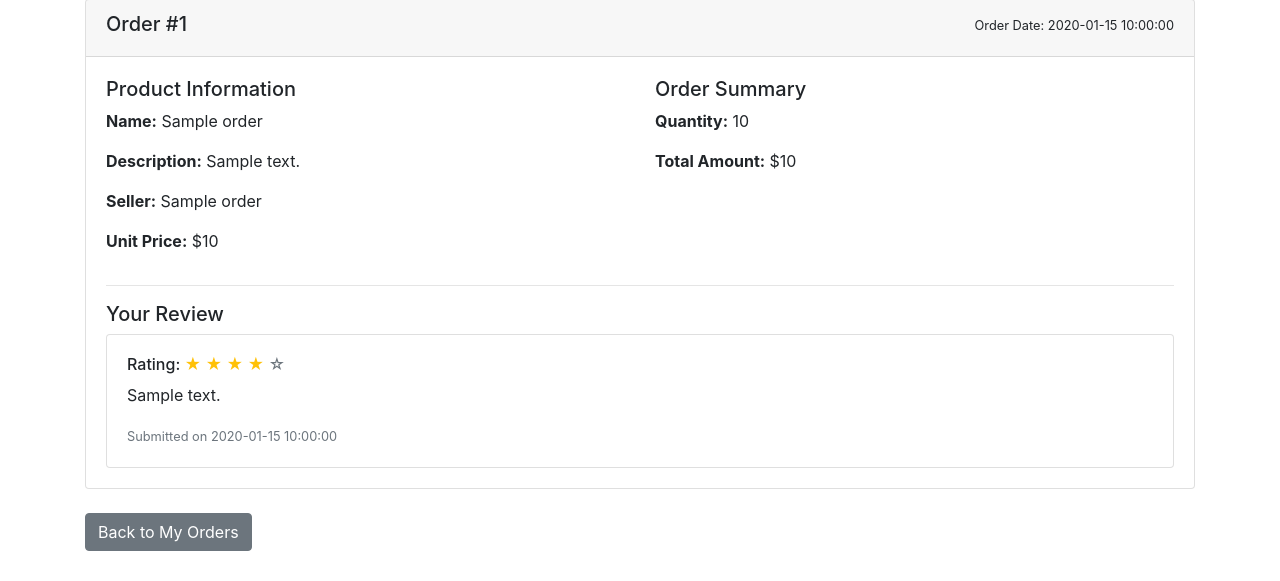
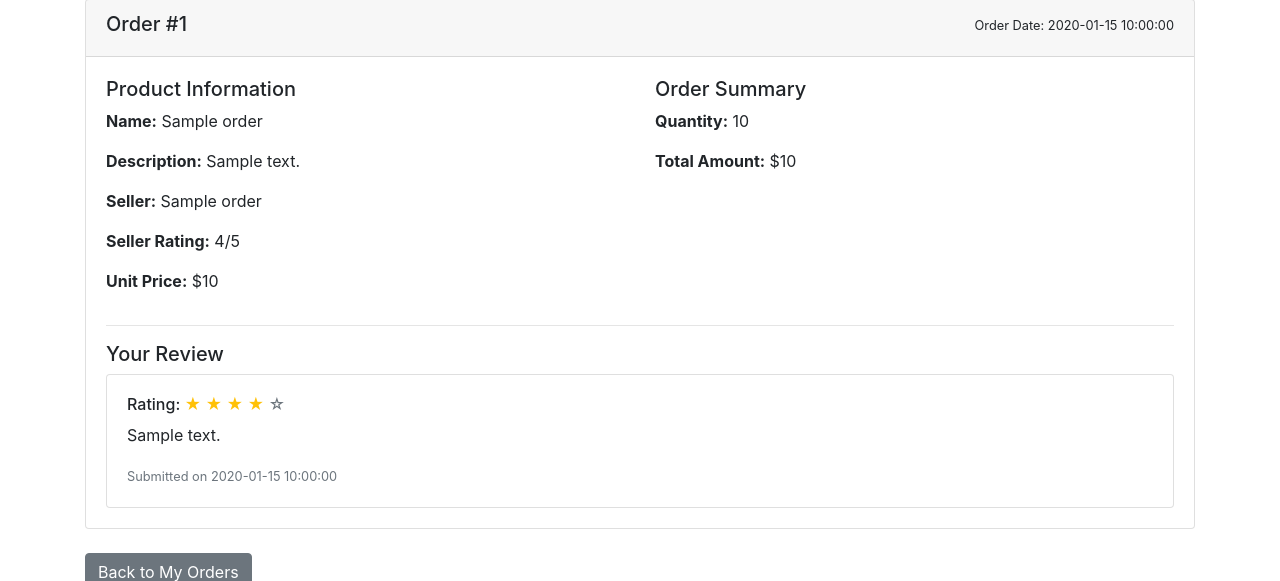
Before and after one commit to maxcheever/NittanyBusiness, a Flask app: template templates/order_detail.html in a window 1280 px wide. Shown: the part 127-708 px from the top of the page. Run offline with Flask 3, Linux system fonts and the light colour scheme; the template is opened without the code that fills it: most values are stand-ins (such as "Sample title", 1, 10 or a date in 2020); parts of the project's set-up code (start-up, migrations or seed data) failed here and were passed over; some libraries are stand-ins or nearby versions.

Commit message:
Average rating of user now reflects on product detail, order detail, order complete

```diff
--- a/app.py
+++ b/app.py
@@ -448,7 +448,7 @@ def view_product(product_id):
 
     # Get seller info
     seller_cursor = conn.execute('''
-        SELECT s.business_name, s.user_id
+        SELECT s.business_name, s.user_id, s.avg_rating
         FROM Sellers s
         WHERE s.user_id = ?
     ''', (product['seller_id'],))
@@ -470,6 +470,7 @@ def view_product(product_id):
                            product=product,
                            seller_name=seller['business_name'] if seller else "Unknown Seller",
                            seller_id=seller['user_id'] if seller else None,
+                           seller_rating=seller['avg_rating'] if seller else None,
                            reviews=reviews,
                            user_type=session.get('user_type'))
 
@@ -624,6 +625,7 @@ def payment():
             session['completed_order'] = {
                 'order_id': order_id,
                 'product_title': pending_order['product_title'],
+                'seller_id': pending_order['seller_id'],
                 'seller_name': pending_order['seller_name'],
                 'quantity': pending_order['quantity'],
                 'total_amount': pending_order['total_amount']
@@ -670,6 +672,13 @@ def order_complete():
         return redirect(url_for('login'))
 
     completed_order = session.get('completed_order')
+    # Retrieve the average rating for the product
+    conn = sql.connect('database.db')
+    print(completed_order)
+    print(completed_order['seller_id'])
+    cursor = conn.execute('SELECT avg_rating FROM Sellers WHERE user_id = ?', (completed_order['seller_id'],))
+    completed_order['seller_rating'] = cursor.fetchone()[0]
+    conn.close()
     if not completed_order:
         return redirect(url_for('home'))
 
@@ -747,6 +756,10 @@ def view_order_details(order_id):
         conn.close()
         return redirect(url_for('view_orders'))
 
+    # Retrieve seller's average rating
+    rating_row = conn.execute('SELECT avg_rating FROM Sellers WHERE user_id = ?', (order['seller_id'],)).fetchone()
+    seller_rating = rating_row[0] if rating_row else 0
+
     # Check if there's a review for this order
     review_cursor = conn.execute('''
         SELECT * FROM Reviews
@@ -759,6 +772,7 @@ def view_order_details(order_id):
     return render_template('order_detail.html',
                           order=order,
                           review=review,
+                          seller_rating=seller_rating,
                           user_type=session.get('user_type'))
 
 @app.route('/review/<int:order_id>')
@@ -771,16 +785,15 @@ def leave_review(order_id):
     else:
         return redirect(url_for('home'))
 
-@app.route('/submit_review', methods=['POST'])
-def submit_review():
+@app.route('/submit_review/<int:order_id>', methods=['POST'])
+def submit_review(order_id):
     if not session.get('logged_in'):
         return redirect(url_for('login'))
 
     # Retrieve relevant information pertaining to the product review
-    order_id = request.form['order_id']
     rating = int(request.form['rating'])
     review_text = request.form['review_text']
-    timestamp = datetime.now()
+    timestamp = datetime.now().strftime('%Y-%m-%d %H:%M:%S')
 
     # Connect to the database to update
     conn = sql.connect('database.db')
@@ -796,7 +809,7 @@ def submit_review():
         if result:
             seller_id = result[0]
             # Update the seller's average rating
-            cursor.execute('SELECT AVG(rating) FROM Reviews WHERE order_id IN (SELECT order_id FROM Orders WHERE seller_id = ?)', (seller_id,))
+            cursor.execute('SELECT AVG(rating) FROM Reviews WHERE order_id IN (SELECT order_id FROM Orders WHERE seller_id = ?)',(seller_id,))
             avg_rating = cursor.fetchone()[0] or 0
             cursor.execute('UPDATE Sellers SET avg_rating = ? WHERE user_id = ?', (avg_rating, seller_id))
         conn.commit()
@@ -808,7 +821,7 @@ def submit_review():
     finally:
         conn.close()
 
-    return redirect(url_for('order_complete'))
+    return redirect(url_for('view_order_details', order_id=order_id))
 
 if __name__ == "__main__":
     app.run()
--- a/init_db.py
+++ b/init_db.py
@@ -91,7 +91,7 @@ def create_tables():
                 bank_routing_number TEXT NOT NULL,
                 bank_account_number TEXT NOT NULL,
                 balance REAL NOT NULL,
-                avg_rating REAL DEFAULT 0,
+                avg_rating REAL NOT NULL DEFAULT 0,
                 FOREIGN KEY (user_id) REFERENCES Users(user_id),
                 FOREIGN KEY (business_address) REFERENCES Address(address_id)
             )
--- a/templates/order_complete.html
+++ b/templates/order_complete.html
@@ -48,6 +48,7 @@
                     <p><strong>Order ID:</strong> {{ order.order_id }}</p>
                     <p><strong>Product:</strong> {{ order.product_title }}</p>
                     <p><strong>Seller:</strong> {{ order.seller_name }}</p>
+                    <p><strong>Seller Rating:</strong> {{ '%.1f'|format(order.seller_rating) }}/5</p>
                     <p><strong>Quantity:</strong> {{ order.quantity }}</p>
                     <p><strong>Total Amount:</strong> ${{ order.total_amount }}</p>
                 </div>
--- a/templates/order_detail.html
+++ b/templates/order_detail.html
@@ -57,6 +57,7 @@
                                 <p><strong>Name:</strong> {{ order.product_title }}</p>
                                 <p><strong>Description:</strong> {{ order.product_details }}</p>
                                 <p><strong>Seller:</strong> {{ order.seller_name }}</p>
+                                <p><strong>Seller Rating:</strong> {{ seller_rating }}/5</p>
                                 <p><strong>Unit Price:</strong> ${{ order.unit_price }}</p>
                             </div>
                             <div class="col-md-6">
--- a/templates/product_detail.html
+++ b/templates/product_detail.html
@@ -60,6 +60,7 @@
                         <p><strong>Price:</strong> ${{ product.price }}</p>
                         <p><strong>Available Quantity:</strong> {{ product.quantity }}</p>
                         <p><strong>Seller:</strong> {{ seller_name }}</p>
+                        <p><strong>Seller Rating:</strong> {{ '%.1f'|format(seller_rating) }}/5</p>
                         <hr>
                         <h5>Product Description:</h5>
                         <p>{{ product.details }}</p>
--- a/templates/review.html
+++ b/templates/review.html
@@ -11,8 +11,7 @@
     <div class="container mt-5">
         <h2 class="mb-4">Leave a Review for Your Purchase</h2>
 
-        <form action="/submit_review" method="POST">
-            <!-- Hidden order_id from backend -->
+        <form action="{{ url_for('submit_review', order_id=order_id) }}" method="POST">
             <input type="hidden" name="order_id" value="{{ order_id }}">
 
             <div class="form-group">
```
